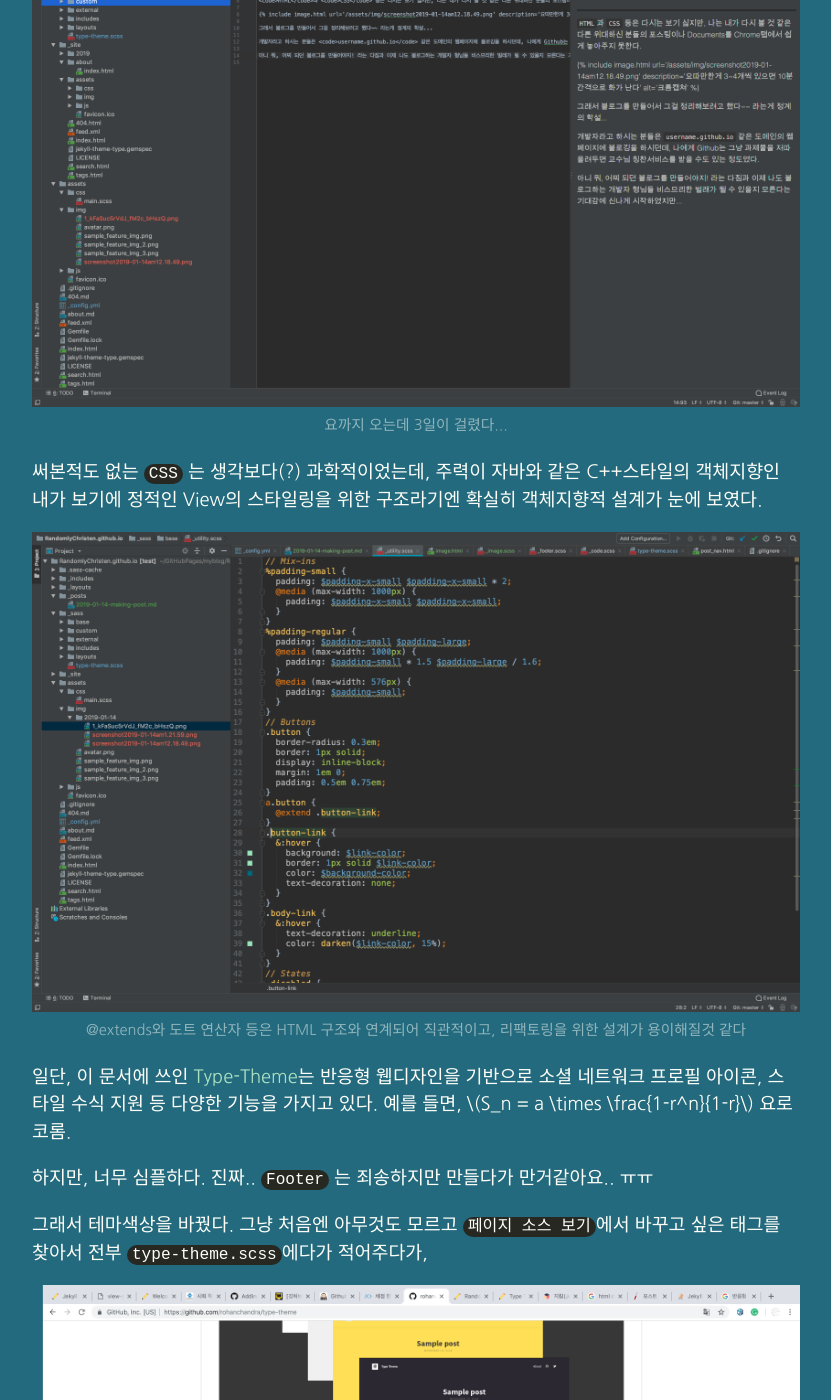
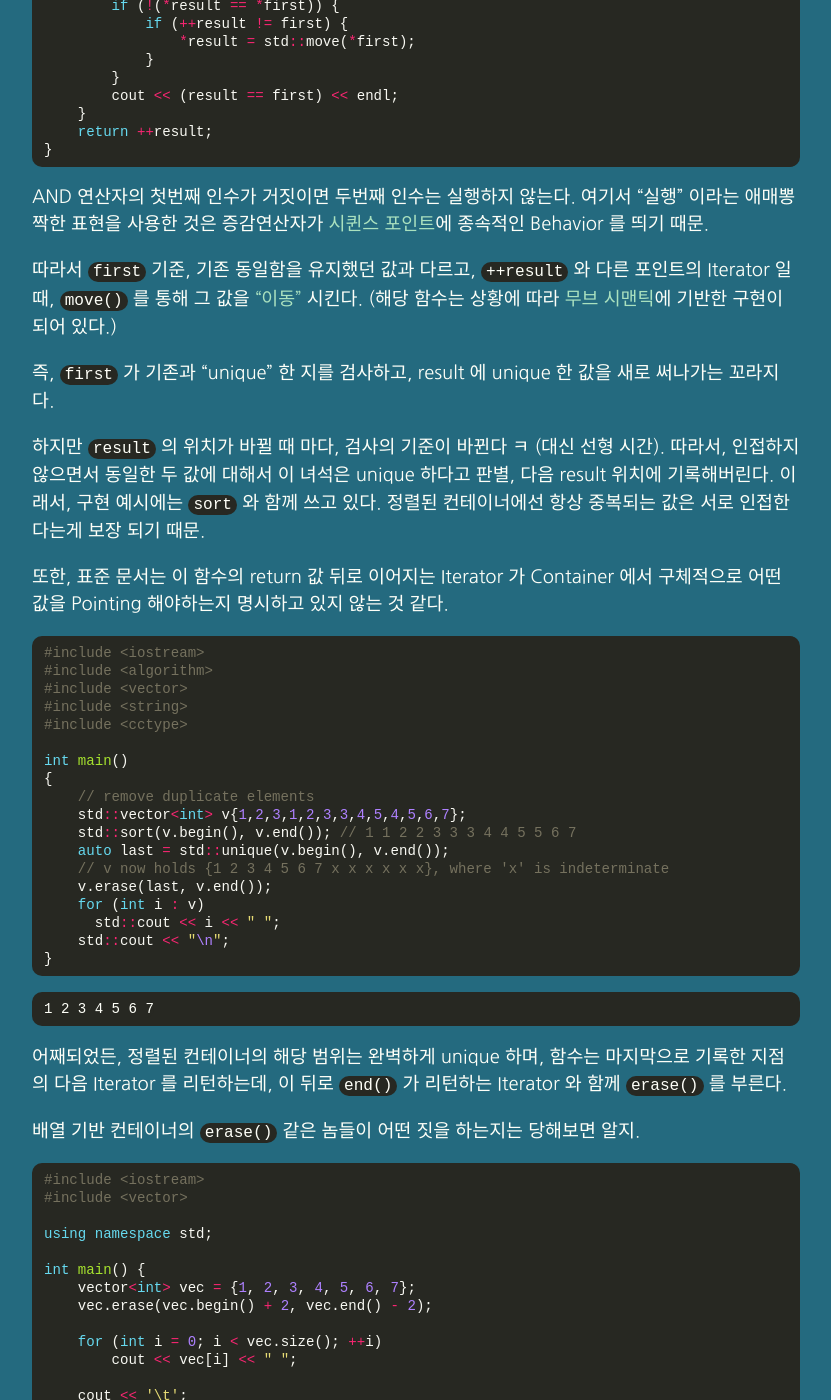
Before and after one commit to RandomlyChristen/RandomlyChristen.github.io, a Jekyll site: the page built from _posts/2019-01-14-cpp-sort-unique-erase.md, in a window 1280 px wide and 1400 px high, scrolled down 1344 px. Shown: the whole window, without its empty margins (224-1055 px from the left). Built offline with Jekyll 4.4.1, drawn with Linux system fonts in a browser that asks for light colours; nearby versions of some CDN libraries; comment, search, counter and statistics services are not loaded; some of the changed text lies outside the part shown.

Commit message:
unique 관련 재포스팅

````diff
--- a/_config.yml
+++ b/_config.yml
@@ -14,9 +14,8 @@ theme_settings:
 
   # Header and footer text
   header_text: >
-     <p>여러분들은 왜 블로깅을 하십니꽈아아ㅏㅏㅏㅏㅏ</p>
-
-     <p>전 이 블로그를 뜯어 고치는중에만 크롬 탭이 300개가 되기 때문에...</p>
+     <p>여러분들은 왜 블로깅을 하십니까</p>
+     <p>이 블로그를 뜯어 고치는중에만 크롬 탭이 300개가 되기 때문에</p>
 
      <p>This Page, Powered by <a href="https://jekyllrb.com/">Jekyll</a>, Style Based on <a href="https://github.com/rohanchandra/type-theme">Type Theme</p>
 
--- a/_posts/2019-01-14-cpp-sort-unique-erase.md
+++ b/_posts/2019-01-14-cpp-sort-unique-erase.md
@@ -1,85 +1,143 @@
 ---
 layout: post
-title: Jekyll 블로그를 만드러 보았당
-tags: jekyll Type-Theme css MarkDown
-feature-img: "assets/img/2019-01-14/1_kFaSuc5rVdJ_fM2c_bHszQ.png"
+title: C++ sort, unique, erase 로 뭘 할 수 있었지??
+tags: C++ sort unique erase stl
+feature-img: "assets/img/2019-01-14/c-introduction.jpg"
 ---
-<code>HTML</code>과 <code>CSS</code> 등은 다시는 보기 싫지만, 나는 내가 다시 볼 것 같은 다른 위대하신 분들의 포스팅이나 Documents를
-Chrome탭에서 쉽게 놓아주지 못한다.
 
-{% include image.html url='/assets/img/2019-01-14/screenshot2019-01-14am12.18.49.png' description='요따만한게 3~4개씩 있으면10분 간격으로 화가 난다' alt='크롬캡쳐' %}
+[백준 2750번] 수 정렬하기. 입력받은 정수를 정렬, 중복제거 하여 출력.
 
-그래서 블로그를 만들어서 그걸 정리해보려고 했다~~ 라는게 정계의 학설...
+간단한 구현 문제인데, 과거에 <code>unique()</code> 와 <code>erase()</code> 를 함께 사용했던 기억이 나서, 이 문제를 요걸로 풀어보기로 했다.
 
-개발자라고 하시는 분들은 <code>username.github.io</code> 같은 도메인의 웹페이지에 블로깅을 하시던데, 나에게 Github는 그냥 과제물을 저따 올려두면
-교수님 칭찬서비스를 받을 수도 있는 정도였다.
+일단 [unique]의 구현부터 살펴보니,
 
-아니 뭐, 어찌 되던 블로그를 만들어야지! 라는 다짐과 이제 나도 블로그하는 개발자 형님들 비스므리한 벌래가 될 수 있을지 모른다는 기대감에 신나게
-시작하였지만...
+{% highlight cpp %}
+template<class ForwardIt>
+ForwardIt unique(ForwardIt first, ForwardIt last)
+{
+    if (first == last)
+        return last;
 
-{% include image.html url='/assets/img/2019-01-14/screenshot2019-01-14am1.21.59.png' description='요까지 오는데 3일이 걸렸다...' alt='IDE캡쳐' %}
-
-써본적도 없는 <code>CSS</code> 는 생각보다(?) 과학적이었는데, 주력이 자바와 같은 C++스타일의 객체지향인 내가 보기에 정적인 View의 스타일링을 위한
-구조라기엔 확실히 객체지향적 설계가 눈에 보였다.
-
-{% include image.html url='/assets/img/2019-01-14/screenshot2019-01-14am1.35.24.png' description='@extends와 도트 연산자 등은 HTML 구조와 연계되어 직관적이고, 리팩토링을 위한 설계가 용이해질것 같다' alt='IDE캡쳐' %}
-
-일단, 이 문서에 쓰인 [Type-Theme]는 반응형 웹디자인을 기반으로 소셜 네트워크 프로필 아이콘, 스타일 수식 지원 등 다양한 기능을 가지고 있다. 예를 들면,
-$$S_n = a \times \frac{1-r^n}{1-r}$$ 요로코롬.
-
-하지만, 너무 심플하다. 진짜.. <code>Footer</code> 는 죄송하지만 만들다가 만거같아요.. ㅠㅠ
-
-그래서 테마색상을 바꿨다. 그냥 처음엔 아무것도 모르고 <code>페이지 소스 보기</code>에서 바꾸고 싶은 태그를 찾아서 전부
-<code>type-theme.scss</code>에다가 적어주다가,
-
-{% include image.html url='/assets/img/2019-01-14/569091304.76.png' description='읽어보란건-제발-처-읽어보자.png' alt='깃허브 캡' %}
-
-그러고 Footer 를 만들어야 하는데, 정-신-병 걸릴 뻔 했다. 3일만에 당장 이쁘게 반응형으로 설계 하려고 해서 그런가..
-
-크게 Profile 영역과 Description 영역으로 나누고, 오른쪽과 왼쪽 끝에 걸쳐지면서, 화면 크기가 작으면 오른쪽 파트를 아래로 내려가면서 View 가 조정되도록
-하고 싶었다.
-
-{% highlight html %}
-<div class="footer-col-half first">
-    <a href="/">
-        <img class="avatar" src="/assets/img/avatar.png" alt=""/>
-    </a>
-    <h1 class="name">Lee-Su-Gyun</h1>
-    <a href="mailto:random_lee@naver.com">random_lee@naver.com</a>
-</div>
-<!--위: 왼쪽, 아래: 오른쪽-->
-<div class="footer-col-half second">
-    <p>HTML, CSS 등 1도 관심없지만 웹개발자, 디자이너 분들 존경합니다. 이 블로그는 내가 알고싶은것 내가 알아냈지만 언제든지 보면서 오지게 뽕 땡길 수 있는 것만 올립니다.</p>
-    <p>Powered by <a href="https://jekyllrb.com/">Jekyll</a> Based on <a href="https://github.com/rohanchandra/type-theme">Type Theme</a></p>
-</div>
+    ForwardIt result = first;
+    while (++first != last) {
+        if (!(*result == *first) && ++result != first) {
+            *result = std::move(*first);
+        }
+    }
+    return ++result;
+}
 {% endhighlight %}
 
-처음엔 <code>inline-block</code> 두 개를 <code>width: 50%</code> 속성을 줘서 해결하려 했으나, 오른쪽 inline-block 은 항상 [아래로] 내려갔다.
+요놈 <code>if (!(*result == *first) && ++result != first)</code> 이 이해가 안되는 부분이었다... 똑같이 <code>first</code>
+와 <code>result</code> 를 증가시키면, 도대체 언제 저 조건이 참이라는 것이지??
 
-inline-block 이 기본적으로 가지는 특성을 <code>width: 49%</code> 같은 꼼수로 해결 할 수 있었으나, 그러면 완벽히 오른쪽으로 안가자나 이런~~ㅅㅂ~~...
-이딴건 1% 라도 용납할 수 없다.
+AND 양쪽을 바꿔 보니 이해가 되었다!!
 
-그렇게 수 많은 시도 끝에 이 테마의 <code>_header.scss</code>를 인용했는데, 각 <code><div></code> 를 <code>width: 50%</code> 로 항상
-일렬로 정렬되게 만들고, 오른쪽 자식의 <code><p></code> 를 <code>float: right</code> 로 항상 오른쪽으로 정렬되게 하는 것이다. 그렇게 하면,
-Description 이 항상 50% 크기의 왼쪽에 밀리는 관계로 오른쪽에 붙어 있으면서, 화면이 줄어들어 오른쪽의 <code>min-width</code>를 유지시킬 수 없으면
-바로 아래로 내려가 왼쪽에 정렬되게 된다.
+AND 양쪽을 바꾸면 문서에 정의된대로 함수가 작동하지 않았다.. 이래서 증감연산자 10극혐.
 
-그렇게 마무리 되는가 싶었지만...
+함수는 다음 변형으로 이해할 수 있다.
 
-[포스트에 사진을 넣는 트릭]을 사용하다가, <code>"/assets/img/logo.png"| relative_url</code> 이 Jekyll 에 의해 생성된 이 포스트의 절대경로를
-찾아와서 <code>http://localhost:4000/2019/01/14/assets/img/logo.png</code> 이딴식으로 접근하는데, 아무리 헤메어 봐도 이해할 수 없었다.
+{% highlight cpp %}
+template<class ForwardIt>
+ForwardIt myUnique(ForwardIt first, ForwardIt last)
+{
+    if (first == last)
+        return last;
 
-하지만 기본적으로 URL 을 <code>root</code> 기반으로 찾아준다는 사실을 알고 있었기 때문에 그냥,
-<code>url='/assets/img/2019-01-14/logo.png'</code> 이런식으로 적어주니 이미지도 잘 찾아오게 되었다.
+    ForwardIt result = first;
+    while (++first != last) {
+        if (!(*result == *first)) {
+            if (++result != first) {
+                *result = std::move(*first);
+            }
+        }
+        cout << (result == first) << endl;
+    }
+    return ++result;
+}
+{% endhighlight %}
 
-[마지막으로 MD 작성 팁]
+AND 연산자의 첫번째 인수가 거짓이면 두번째 인수는 실행하지 않는다. 여기서 "실행" 이라는 애매뽕짝한 표현을 사용한 것은
+증감연산자가 [시퀸스 포인트]에 종속적인 Behavior 를 띄기 때문.
 
-~~이제 진짜 끝~~
+따라서 <code>first</code> 기준, 기존 동일함을 유지했던 값과 다르고, <code>++result</code> 와 다른 포인트의 Iterator 일 때,
+<code>move()</code> 를 통해 그 값을 ["이동"] 시킨다. (해당 함수는 상황에 따라 [무브 시맨틱]에 기반한 구현이 되어 있다.)
 
-{% include image.html url='/assets/img/2019-01-14/screenshot2019-01-14am2.42.50.png' description='머 어쩌라고 난 그렇겐 못한다' alt='깃허브 캡' %}
+즉, <code>first</code> 가 기존과 "unique" 한 지를 검사하고, result 에 unique 한 값을 새로 써나가는 꼬라지다.
+
+하지만 <code>result</code> 의 위치가 바뀔 때 마다, 검사의 기준이 바뀐다 ㅋ (대신 선형 시간). 따라서, 인접하지 않으면서 동일한 두 값에 대해서
+이 녀석은 unique 하다고 판별, 다음 result 위치에 기록해버린다. 이래서, 구현 예시에는 <code>sort</code> 와 함께 쓰고 있다.
+정렬된 컨테이너에선 항상 중복되는 값은 서로 인접한다는게 보장 되기 때문.
+
+또한, 표준 문서는 이 함수의 return 값 뒤로 이어지는 Iterator 가 Container 에서 구체적으로 어떤 값을 Pointing 해야하는지
+명시하고 있지 않는 것 같다.
+
+{% highlight cpp %}
+#include <iostream>
+#include <algorithm>
+#include <vector>
+#include <string>
+#include <cctype>
+
+int main()
+{
+    // remove duplicate elements
+    std::vector<int> v{1,2,3,1,2,3,3,4,5,4,5,6,7};
+    std::sort(v.begin(), v.end()); // 1 1 2 2 3 3 3 4 4 5 5 6 7
+    auto last = std::unique(v.begin(), v.end());
+    // v now holds {1 2 3 4 5 6 7 x x x x x x}, where 'x' is indeterminate
+    v.erase(last, v.end());
+    for (int i : v)
+      std::cout << i << " ";
+    std::cout << "\n";
+}
+{% endhighlight %}
+
+```$xslt
+1 2 3 4 5 6 7
+```
+
+어째되었든, 정렬된 컨테이너의 해당 범위는 완벽하게 unique 하며, 함수는 마지막으로 기록한 지점의 다음 Iterator 를 리턴하는데,
+이 뒤로 <code>end()</code> 가 리턴하는 Iterator 와 함께 <code>erase()</code> 를 부른다.
+
+배열 기반 컨테이너의 <code>erase()</code> 같은 놈들이 어떤 짓을 하는지는 당해보면 알지.
+
+{% highlight cpp %}
+#include <iostream>
+#include <vector>
+
+using namespace std;
+
+int main() {
+    vector<int> vec = {1, 2, 3, 4, 5, 6, 7};
+    vec.erase(vec.begin() + 2, vec.end() - 2);
+
+    for (int i = 0; i < vec.size(); ++i)
+        cout << vec[i] << " ";
+
+    cout << '\t';
+
+    for (int i = 0; i < vec.capacity(); ++i)
+        cout << vec[i] << " ";
+
+    return 0;
+}
+{% endhighlight %}
+
+```$xslt
+1 2 6 7     1 2 6 7 5 6 7
+```
+
+삭제는 논리적으로만 작동한다. 삭제되는 만큼 뒤에서 값을 복사해 오기때문에 반복적으로 값을 수정해야하는 구현에서 배열기반 컨테이너는 쓸 생각은
+무조건 2순위.
+
+참고로, ~~내가 당해봐서 아는데~~ 모든 원소를 삭제하고 <code>size()</code> 가 <code>0</code> 을 반환한다고 해도,
+<code>front()</code> 나 <code>end()</code> 는 확신할 수 없는 값을 가르키고 있을지 모른다.
 
 
-[Type-Theme]: https://github.com/rohanchandra/type-theme
-[아래로]: https://stackoverflow.com/questions/6871996/two-inline-block-width-50-elements-wrap-to-second-line
-[포스트에 사진을 넣는 트릭]: https://blog.jaeyoon.io/2017/12/jekyll-image.html
-[마지막으로 MD 작성 팁]: https://hashcode.co.kr/questions/1772/%EB%A7%88%ED%81%AC%EB%8B%A4%EC%9A%B4-%EB%AC%B8%EB%B2%95-%EC%9E%91%EC%84%B1-%ED%8C%81
+
+[백준 2750번]: https://www.acmicpc.net/problem/2750
+[unique]: https://en.cppreference.com/w/cpp/algorithm/unique
+["이동"]: https://en.cppreference.com/w/cpp/utility/move
+[시퀸스 포인트]: https://dojang.io/mod/page/view.php?id=757
+[무브 시맨틱]: http://blog.naver.com/PostView.nhn?blogId=poiusky5&logNo=220546171485&parentCategoryNo=&categoryNo=&viewDate=&isShowPopularPosts=false&from=postView
````
Also changed, not shown: assets/img/2019-01-14/c-introduction.jpg (added).
